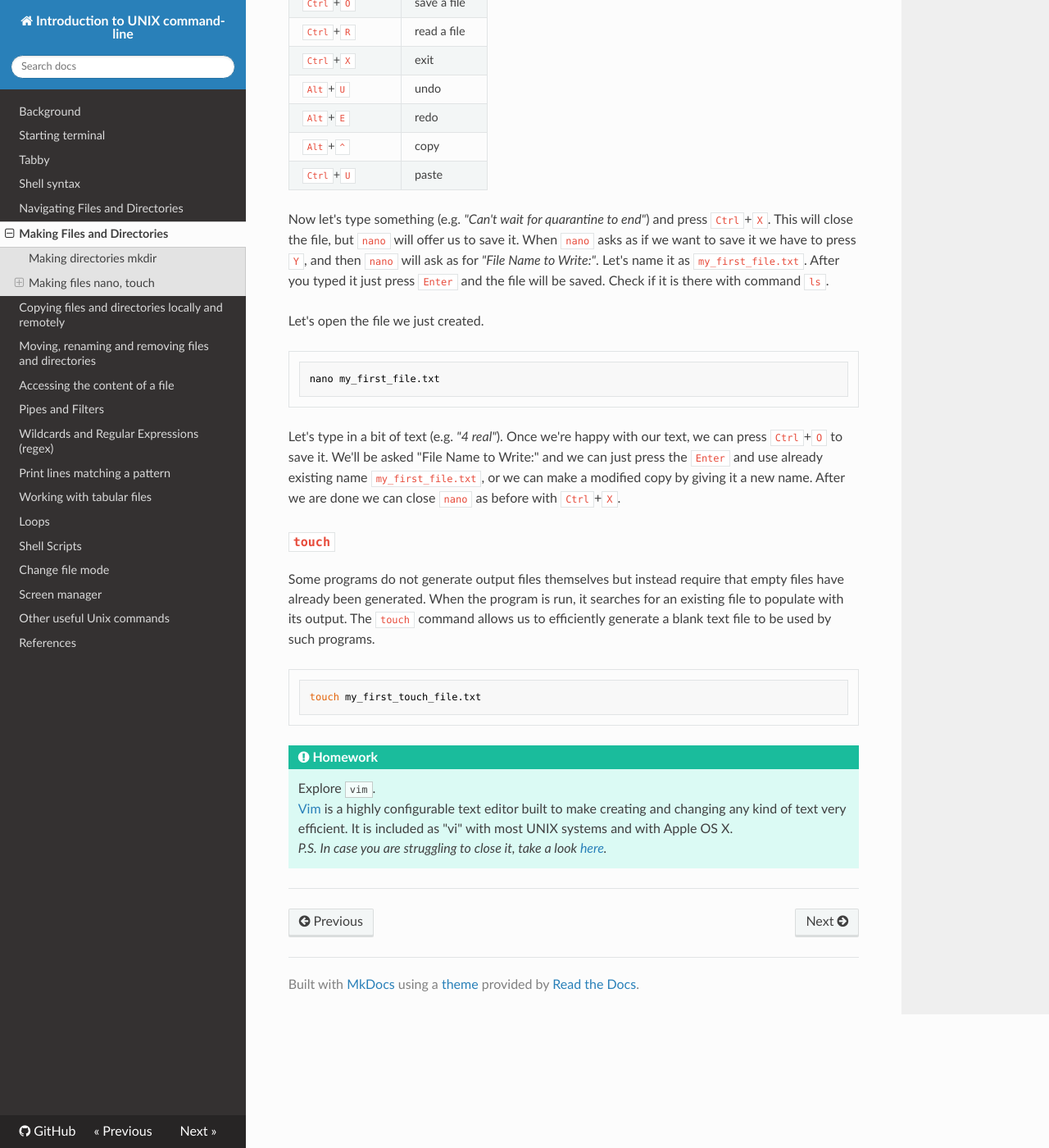
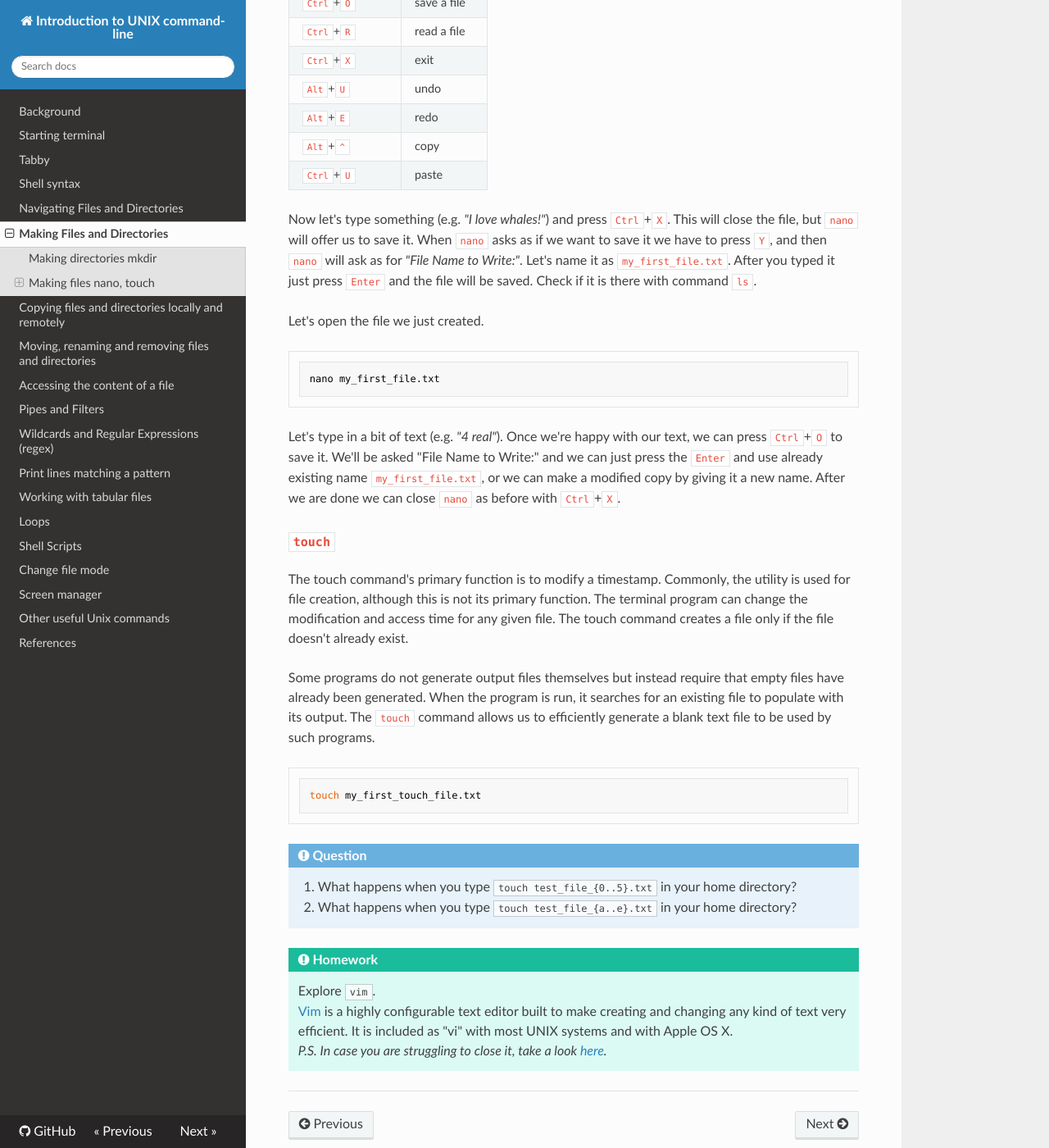
Before and after one commit to bajicv/unix_intro, an MkDocs documentation site: the page built from docs/06_making_files_and_dirs.md, in a window 1280 px wide and 1400 px high, scrolled down 1930 px. Shown: the whole window at 82% size. Built offline with MkDocs 1.6.1, drawn with Linux system fonts in a browser that asks for light colours; nearby versions of some CDN libraries.

Commit message:
updates until 06

````diff
--- a/docs/06_making_files_and_dirs.md
+++ b/docs/06_making_files_and_dirs.md
@@ -83,7 +83,7 @@ Here are some of the useful `nano` commands:
 | `Alt`+`^`          | copy        |
 | `Ctrl`+`U`         | paste       |
 
-Now let's type something (e.g. *"Can't wait for quarantine to end"*) and
+Now let's type something (e.g. *"I love whales!"*) and
 press `Ctrl`+`X`. This will close the file, but `nano` will offer us to
 save it. When `nano` asks as if we want to save it we have to press `Y`,
 and then `nano` will ask as for _"File Name to Write:"_. Let's name it as
@@ -105,15 +105,18 @@ name. After we are done we can close `nano` as before with `Ctrl`+`X`.
 
 ### `touch`
 
-Some programs do not generate output files themselves but instead
-require that empty files have already been generated. When the program
-is run, it searches for an existing file to populate with its output.
-The `touch` command allows us to efficiently generate a blank text file
-to be used by such programs.
+The touch command's primary function is to modify a timestamp. Commonly, the utility is used for file creation, although this is not its primary function. The terminal program can change the modification and access time for any given file. The touch command creates a file only if the file doesn't already exist.
+
+Some programs do not generate output files themselves but instead require that empty files have already been generated. When the program is run, it searches for an existing file to populate with its output. The `touch` command allows us to efficiently generate a blank text file to be used by such programs.
+
 
 ```
 touch my_first_touch_file.txt
 ```
+
+!!! question
+     1. What happens when you type `touch test_file_{0..5}.txt` in your home directory?
+     2. What happens when you type `touch test_file_{a..e}.txt` in your home directory?
 
 !!! tip "Homework"
     Explore `vim`.<br />
````
Also changed, not shown: docs/02_starting.md (+1 -1 lines), docs/07_cp_scp.md (+1 -1 lines).
